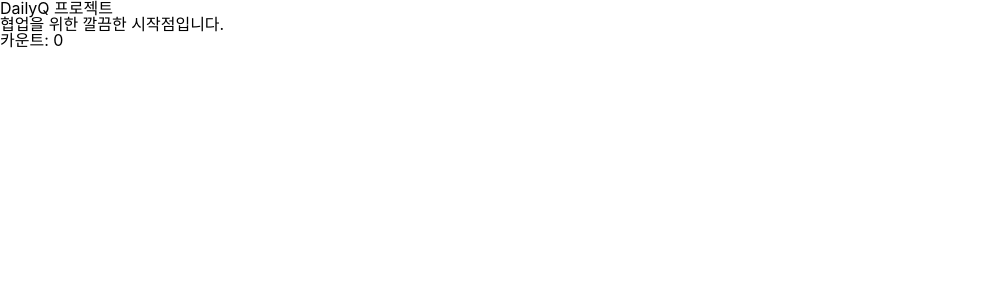
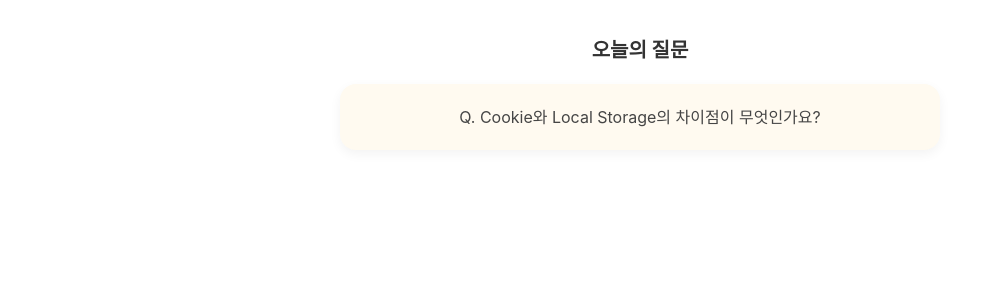
Before and after one commit to kakao-tech-campus-3rd-step3/Team5_FE, a React (Vite) app: page / in a window 1280 px wide. Shown: the top 300 px of the page, without its empty margins (0-1003 px from the left). Built offline with nearby package versions, Linux system fonts and the light colour scheme.

Commit message:
feat: 오늘의 질문 UI 구현

```diff
--- a/src/App.tsx
+++ b/src/App.tsx
@@ -1,17 +1,18 @@
 import { ThemeProvider } from '@emotion/react';
 import { useState } from 'react';
 import { theme } from './styles/theme';
-
+import TodayQuestion from './pages/FeedbackPage';
 function App() {
   const [count, setCount] = useState(0);
 
   return (
     <ThemeProvider theme={theme}>
-      <div className="App">
+      {/* <div className="App">
         <h1>DailyQ 프로젝트</h1>
         <p>협업을 위한 깔끔한 시작점입니다.</p>
         <button onClick={() => setCount(count + 1)}>카운트: {count}</button>
-      </div>
+      </div> */}
+      <TodayQuestion />
     </ThemeProvider>
   );
 }
--- /dev/null
+++ b/src/pages/FeedbackPage.tsx
@@ -0,0 +1,49 @@
+import styled from '@emotion/styled';
+
+const questionData = {
+  text: 'Q. Cookie와 Local Storage의 차이점이 무엇인가요?',
+};
+
+const SectionContainer = styled.section`
+  background-color: #ffffff;
+  padding: 40px 20px;
+  display: flex;
+  flex-direction: column;
+  align-items: center;
+  width: 100%;
+`;
+
+const Title = styled.h2`
+  font-size: 1.25rem;
+  font-weight: 700;
+  color: #333333;
+  margin-bottom: 24px;
+`;
+
+const QuestionCard = styled.div`
+  background-color: #fffaf0;
+  border-radius: 16px;
+  padding: 25px 30px;
+  max-width: 600px;
+  width: 100%;
+  box-shadow: 0 4px 12px rgba(0, 0, 0, 0.05);
+  text-align: center;
+`;
+
+const QuestionText = styled.p`
+  font-size: 1rem;
+  color: #454545;
+`;
+
+const TodayQuestion = () => {
+  return (
+    <SectionContainer>
+      <Title>오늘의 질문</Title>
+      <QuestionCard>
+        <QuestionText>{questionData.text}</QuestionText>
+      </QuestionCard>
+    </SectionContainer>
+  );
+};
+
+export default TodayQuestion;
--- a/src/styles/reset.css
+++ b/src/styles/reset.css
@@ -1,4 +1,4 @@
-// TODO: 예시 입니다. 추후 논의 후 수정하기
+
 html {
   -ms-text-size-adjust: 100%;
   -webkit-text-size-adjust: 100%;
```
